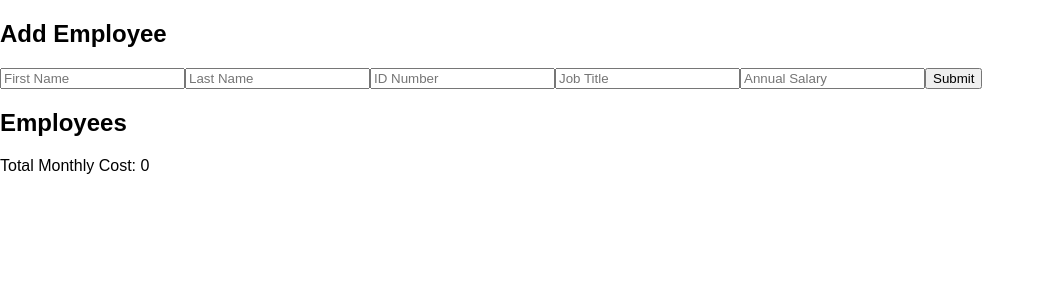
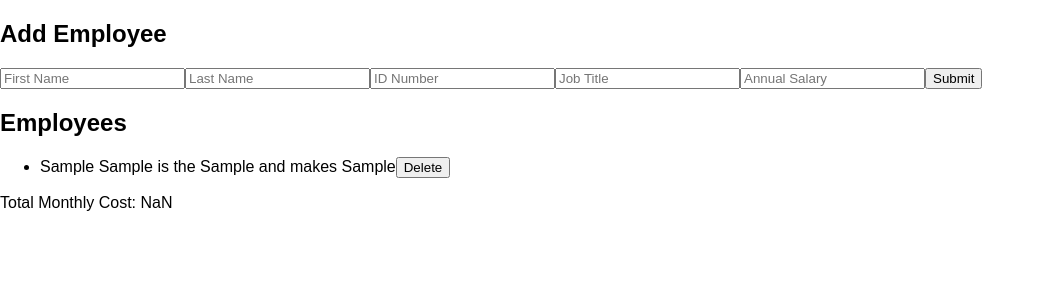
Before and after one commit to travislang/redux-employee-salary-conversion, a React (Create React App) app: page / in a window 1280 px wide. Both pictures are taken after typing "Sample", "Sample", "Sample", "Sample", "Sample" into the empty fields and a click on the input "Submit". Shown: the top 300 px of the page, without its empty margins (0-1045 px from the left). Built offline with nearby package versions, Linux system fonts and the light colour scheme.

Commit message:
add redux store and refactor to use it

```diff
--- a/src/components/App/App.js
+++ b/src/components/App/App.js
@@ -5,35 +5,17 @@ import EmployeeTotal from '../EmployeeTotal/EmployeeTotal';
 import { connect } from 'react-redux';
 
 class App extends Component {
-  state = {
-    employeeList: [],
-  };
-
-  addEmployee = (newEmployee) => {
-    this.setState({
-      employeeList: [...this.state.employeeList, newEmployee],
-    });
-  }
-
-  deleteEmployee = (employeeToDelete) => {
-    const matchEmployee = employee => employee.idNumber !== employeeToDelete.idNumber;
-
-    this.setState({
-      employeeList: this.state.employeeList.filter(matchEmployee),
-    });
-  }
-
   render() {
     return (
       <div>
         <section>
           <h2>Add Employee</h2>
-          <EmployeeForm addEmployee={this.addEmployee} />
+          <EmployeeForm />
         </section>
         <section>
           <h2>Employees</h2>
-          <EmployeeList employeeList={this.state.employeeList} deleteEmployee={this.deleteEmployee} />
-          <EmployeeTotal employeeList={this.state.employeeList} />
+          <EmployeeList employeeList={this.props.reduxStore.employeeList}/>
+            <EmployeeTotal employeeList={this.props.reduxStore.employeeList}/>
         </section>
       </div>
     );
--- a/src/components/EmployeeList/EmployeeList.js
+++ b/src/components/EmployeeList/EmployeeList.js
@@ -1,20 +1,34 @@
-import React from 'react';
+import React, { Component } from 'react';
+import { connect } from 'react-redux';
 
-const EmployeeList = ({ employeeList, deleteEmployee }) => (
+class EmployeeList extends Component {
+    render() {
+        return (
             <ul>
-    {employeeList.map(employee => (
+                {this.props.reduxStore.employeeList.map(employee => (
                     <li key={employee.idNumber}>
                         {`${employee.firstName}
                         ${employee.lastName}
                         is the ${employee.jobTitle}
                         and makes ${employee.annualSalary}`}
-        <button onClick={() => deleteEmployee(employee)}>
+                        <button onClick={() => this.props.dispatch({
+                            type: 'DELETE_EMPLOYEE',
+                            payload: employee
+                        })}>
                             Delete
                         </button>
                     </li>
                 ))}
             </ul>
-);
+        )
+    }
+}
 
+const mapReduxStateToProps = (reduxStore) => {
+    //this makes this.props.reduxStore
+    return {
+        reduxStore
+    }
+}
 
-export default EmployeeList;
+export default connect(mapReduxStateToProps)(EmployeeList);
--- a/src/index.js
+++ b/src/index.js
@@ -13,8 +13,6 @@ const employeeList = (state = [], action) => {
     }
     else if (action.type === 'DELETE_EMPLOYEE') {
         const matchEmployee = employee => action.payload.idNumber !== action.payload.idNumber;
-        console.log(state);
-
         return state.filter(matchEmployee)
     }
     return state
```
Lines whose indentation alone changed are shown as unchanged.
